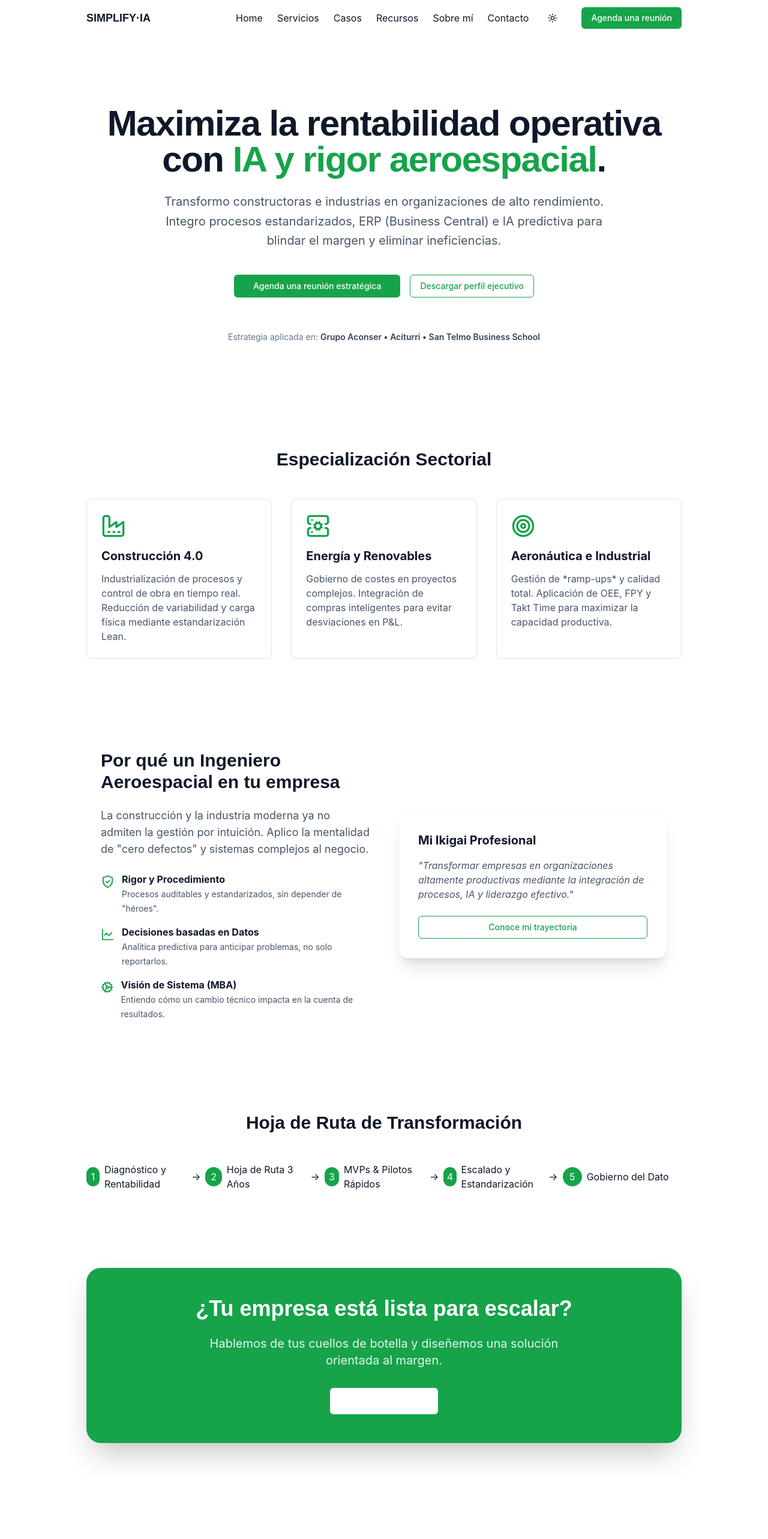
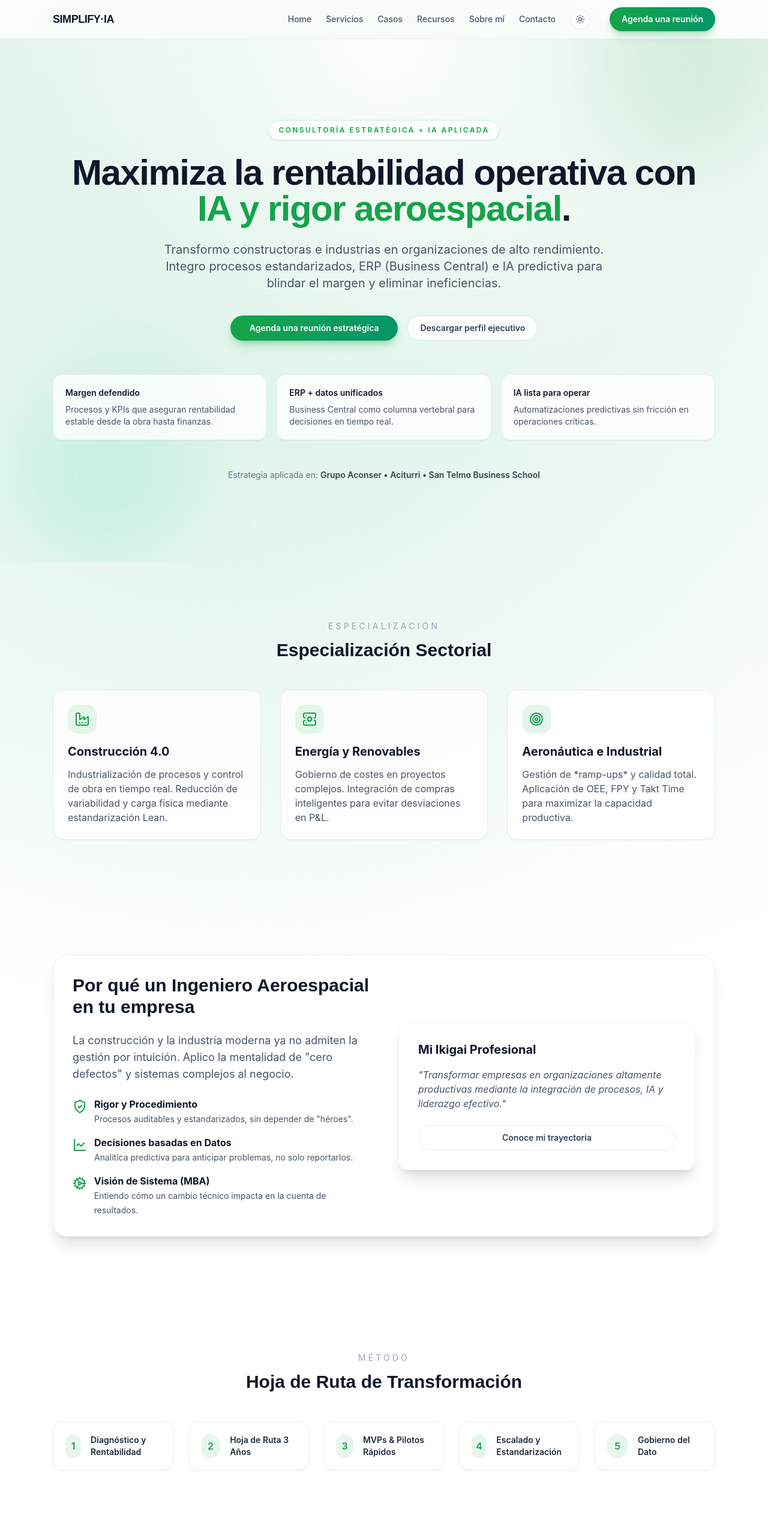
Before and after one commit to josemoyac/Simplify-IA, a Next.js app: page / in a window 1280 px wide. Shown: the top 2566 px of the page at 60% size. Built offline with nearby package versions, Linux system fonts and the light colour scheme.

Commit message:
Improve site visuals (#4)

```diff
--- a/app/globals.css
+++ b/app/globals.css
@@ -4,4 +4,13 @@
 
 html { scroll-behavior: smooth; }
 
-body { @apply bg-white dark:bg-slate-900 text-slate-900 dark:text-slate-100; }
+body {
+  @apply bg-slate-50 text-slate-900 dark:bg-slate-950 dark:text-slate-100 antialiased;
+  background-image: radial-gradient(circle at top, rgba(22, 163, 74, 0.12), transparent 55%),
+    radial-gradient(circle at 20% 20%, rgba(16, 185, 129, 0.08), transparent 40%);
+}
+
+.dark body {
+  background-image: radial-gradient(circle at top, rgba(22, 163, 74, 0.18), transparent 55%),
+    radial-gradient(circle at 20% 20%, rgba(16, 185, 129, 0.1), transparent 40%);
+}
--- a/app/page.tsx
+++ b/app/page.tsx
@@ -1,11 +1,8 @@
-import Link from 'next/link';
 import Button from '@/components/button';
 import Section from '@/components/section';
 import Card from '@/components/card';
 import Timeline from '@/components/timeline';
-import KPI from '@/components/kpi';
-import Testimonials from '@/components/testimonial';
-import { Check, Target, ServerCog, Brain, Factory, LineChart, GraduationCap, ShieldCheck, Cog } from 'lucide-react';
+import { Target, ServerCog, Factory, LineChart, ShieldCheck, Cog } from 'lucide-react';
 
 const methodology = ['Diagnóstico y Rentabilidad', 'Hoja de Ruta 3 Años', 'MVPs & Pilotos Rápidos', 'Escalado y Estandarización', 'Gobierno del Dato'];
 
@@ -13,19 +10,51 @@ export default function Home() {
   return (
     <main>
       {/* HERO SECTION */}
-      <Section>
-        <div className="text-center space-y-6 py-12">
+      <Section className="relative overflow-hidden">
+        <div aria-hidden className="absolute inset-0 -z-10">
+          <div className="absolute -top-32 right-0 h-80 w-80 rounded-full bg-brand/15 blur-3xl" />
+          <div className="absolute bottom-0 left-6 h-72 w-72 rounded-full bg-emerald-400/15 blur-3xl" />
+          <div className="absolute inset-0 bg-[radial-gradient(circle_at_top,_rgba(255,255,255,0.9),_transparent_60%)] dark:bg-[radial-gradient(circle_at_top,_rgba(15,23,42,0.6),_transparent_60%)]" />
+        </div>
+        <div className="text-center space-y-6 py-10">
+          <p className="mx-auto inline-flex items-center gap-2 rounded-full border border-brand/20 bg-white/70 px-4 py-2 text-xs font-semibold uppercase tracking-[0.2em] text-brand shadow-sm dark:border-brand/40 dark:bg-slate-900/70">
+            Consultoría Estratégica + IA aplicada
+          </p>
           <h1 className="text-4xl md:text-6xl font-heading font-bold tracking-tight">
             Maximiza la rentabilidad operativa con <span className="text-brand">IA y rigor aeroespacial</span>.
           </h1>
-          <p className="text-xl text-slate-600 dark:text-slate-300 max-w-3xl mx-auto leading-relaxed">
+          <p className="text-lg md:text-xl text-slate-600 dark:text-slate-300 max-w-3xl mx-auto leading-relaxed">
             Transformo constructoras e industrias en organizaciones de alto rendimiento. Integro procesos estandarizados, ERP (Business Central) e IA predictiva para blindar el margen y eliminar ineficiencias.
           </p>
           <div className="flex flex-col sm:flex-row gap-4 justify-center pt-4">
             <Button as="a" href="/contacto" variant="primary" className="text-lg px-8">Agenda una reunión estratégica</Button>
             <Button as="a" href="/jose-moya.pdf" variant="secondary">Descargar perfil ejecutivo</Button>
           </div>
-          <p className="text-sm text-slate-500 pt-8">
+          <div className="grid gap-4 pt-8 md:grid-cols-3 text-left">
+            {[
+              {
+                title: 'Margen defendido',
+                copy: 'Procesos y KPIs que aseguran rentabilidad estable desde la obra hasta finanzas.'
+              },
+              {
+                title: 'ERP + datos unificados',
+                copy: 'Business Central como columna vertebral para decisiones en tiempo real.'
+              },
+              {
+                title: 'IA lista para operar',
+                copy: 'Automatizaciones predictivas sin fricción en operaciones críticas.'
+              }
+            ].map((item) => (
+              <div
+                key={item.title}
+                className="rounded-2xl border border-slate-200/80 bg-white/80 p-5 shadow-sm backdrop-blur dark:border-slate-800/80 dark:bg-slate-900/60"
+              >
+                <p className="text-sm font-semibold text-slate-900 dark:text-slate-100">{item.title}</p>
+                <p className="mt-2 text-sm text-slate-600 dark:text-slate-300">{item.copy}</p>
+              </div>
+            ))}
+          </div>
+          <p className="text-sm text-slate-500 pt-6">
             Estrategia aplicada en: <span className="font-semibold text-slate-700 dark:text-slate-200">Grupo Aconser • Aciturri • San Telmo Business School</span>
           </p>
         </div>
@@ -33,24 +62,33 @@ export default function Home() {
 
       {/* SECTORES - ENFOQUE INGENIERÍA */}
       <Section id="sectores">
-        <h2 className="text-3xl font-heading mb-12 text-center font-bold">Especialización Sectorial</h2>
+        <div className="text-center mb-12">
+          <p className="text-sm uppercase tracking-[0.3em] text-slate-400">Especialización</p>
+          <h2 className="text-3xl font-heading mt-3 font-bold">Especialización Sectorial</h2>
+        </div>
         <div className="grid md:grid-cols-3 gap-8">
-          <Card className="border-t-4 border-t-brand hover:shadow-lg transition-shadow">
-            <Factory className="h-10 w-10 text-brand mb-4" />
+          <Card className="group">
+            <div className="inline-flex h-12 w-12 items-center justify-center rounded-2xl bg-brand/10 text-brand mb-4 transition-colors group-hover:bg-brand group-hover:text-white">
+              <Factory className="h-6 w-6" />
+            </div>
             <h3 className="text-xl font-bold mb-3">Construcción 4.0</h3>
             <p className="text-slate-600 dark:text-slate-300">
               Industrialización de procesos y control de obra en tiempo real. Reducción de variabilidad y carga física mediante estandarización Lean.
             </p>
           </Card>
-          <Card className="border-t-4 border-t-brand hover:shadow-lg transition-shadow">
-            <ServerCog className="h-10 w-10 text-brand mb-4" />
+          <Card className="group">
+            <div className="inline-flex h-12 w-12 items-center justify-center rounded-2xl bg-brand/10 text-brand mb-4 transition-colors group-hover:bg-brand group-hover:text-white">
+              <ServerCog className="h-6 w-6" />
+            </div>
             <h3 className="text-xl font-bold mb-3">Energía y Renovables</h3>
             <p className="text-slate-600 dark:text-slate-300">
               Gobierno de costes en proyectos complejos. Integración de compras inteligentes para evitar desviaciones en P&L.
             </p>
           </Card>
-          <Card className="border-t-4 border-t-brand hover:shadow-lg transition-shadow">
-            <Target className="h-10 w-10 text-brand mb-4" />
+          <Card className="group">
+            <div className="inline-flex h-12 w-12 items-center justify-center rounded-2xl bg-brand/10 text-brand mb-4 transition-colors group-hover:bg-brand group-hover:text-white">
+              <Target className="h-6 w-6" />
+            </div>
             <h3 className="text-xl font-bold mb-3">Aeronáutica e Industrial</h3>
             <p className="text-slate-600 dark:text-slate-300">
               Gestión de *ramp-ups* y calidad total. Aplicación de OEE, FPY y Takt Time para maximizar la capacidad productiva.
@@ -60,8 +98,9 @@ export default function Home() {
       </Section>
 
       {/* VALOR DIFERENCIAL - EL MÉTODO AEROESPACIAL */}
-      <Section className="bg-slate-50 dark:bg-slate-800/50 rounded-3xl my-12">
-        <div className="grid md:grid-cols-2 gap-12 items-center p-6">
+      <Section className="relative">
+        <div className="rounded-3xl border border-slate-200/70 bg-white/70 p-8 shadow-xl backdrop-blur dark:border-slate-800/80 dark:bg-slate-900/60">
+          <div className="grid md:grid-cols-2 gap-12 items-center">
             <div>
               <h2 className="text-3xl font-heading font-bold mb-6">Por qué un Ingeniero Aeroespacial en tu empresa</h2>
               <p className="text-lg mb-6 text-slate-600 dark:text-slate-300">
@@ -91,7 +130,7 @@ export default function Home() {
                 </li>
               </ul>
             </div>
-          <div className="bg-white dark:bg-slate-900 p-8 rounded-2xl shadow-xl border border-slate-100 dark:border-slate-800">
+            <div className="bg-white/90 dark:bg-slate-950/70 p-8 rounded-2xl shadow-xl border border-slate-100 dark:border-slate-800">
               <h3 className="font-bold text-xl mb-4">Mi Ikigai Profesional</h3>
               <p className="italic text-slate-600 dark:text-slate-400 mb-6">
                 "Transformar empresas en organizaciones altamente productivas mediante la integración de procesos, IA y liderazgo efectivo."
@@ -99,17 +138,21 @@ export default function Home() {
               <Button as="a" href="/sobre-mi" variant="secondary" className="w-full">Conoce mi trayectoria</Button>
             </div>
           </div>
+        </div>
       </Section>
 
       {/* METODOLOGÍA */}
       <Section id="metodologia">
-        <h2 className="text-3xl font-heading mb-12 text-center font-bold">Hoja de Ruta de Transformación</h2>
+        <div className="text-center mb-12">
+          <p className="text-sm uppercase tracking-[0.3em] text-slate-400">Método</p>
+          <h2 className="text-3xl font-heading mt-3 font-bold">Hoja de Ruta de Transformación</h2>
+        </div>
         <Timeline steps={methodology.map((m) => ({ title: m }))} />
       </Section>
 
       {/* CTA FINAL */}
       <Section id="cta-final">
-        <div className="bg-brand text-white rounded-3xl p-12 text-center shadow-2xl">
+        <div className="bg-gradient-to-r from-brand via-emerald-600 to-green-600 text-white rounded-3xl p-12 text-center shadow-2xl">
           <h2 className="text-3xl md:text-4xl font-heading font-bold mb-6">¿Tu empresa está lista para escalar?</h2>
           <p className="text-xl opacity-90 mb-8 max-w-2xl mx-auto">
             Hablemos de tus cuellos de botella y diseñemos una solución orientada al margen.
--- a/components/button.tsx
+++ b/components/button.tsx
@@ -17,10 +17,10 @@ export default function Button({
   className,
   ...props
 }: Props) {
-  const base = 'inline-flex items-center justify-center rounded-md px-4 py-2 text-sm font-medium focus:outline-none focus-visible:ring-2 focus-visible:ring-brand focus-visible:ring-offset-2';
+  const base = 'inline-flex items-center justify-center rounded-full px-5 py-2.5 text-sm font-semibold transition-all duration-200 focus:outline-none focus-visible:ring-2 focus-visible:ring-brand/60 focus-visible:ring-offset-2 focus-visible:ring-offset-white dark:focus-visible:ring-offset-slate-900';
   const styles = {
-    primary: 'bg-brand text-white hover:bg-green-600',
-    secondary: 'border border-brand text-brand hover:bg-brand/10'
+    primary: 'bg-gradient-to-r from-brand to-emerald-600 text-white shadow-lg shadow-brand/30 hover:-translate-y-0.5 hover:shadow-brand/40',
+    secondary: 'border border-slate-200 bg-white/80 text-slate-700 hover:border-brand/60 hover:text-brand hover:-translate-y-0.5 dark:border-slate-700 dark:bg-slate-900/40 dark:text-slate-200'
   };
   return (
     <Comp className={clsx(base, styles[variant], className)} {...props}>
--- a/components/card.tsx
+++ b/components/card.tsx
@@ -1,5 +1,15 @@
 import { ReactNode } from 'react';
+import clsx from 'clsx';
 
-export default function Card({ children }: { children: ReactNode }) {
-  return <div className="rounded-lg border border-slate-200 dark:border-slate-700 p-6 shadow-sm bg-white dark:bg-slate-800">{children}</div>;
+export default function Card({ children, className }: { children: ReactNode; className?: string }) {
+  return (
+    <div
+      className={clsx(
+        'rounded-2xl border border-slate-200/80 bg-white/80 p-6 shadow-sm backdrop-blur transition-all duration-200 hover:-translate-y-1 hover:shadow-lg dark:border-slate-800/80 dark:bg-slate-900/60',
+        className
+      )}
+    >
+      {children}
+    </div>
+  );
 }
--- a/components/container.tsx
+++ b/components/container.tsx
@@ -1,5 +1,5 @@
 import { ReactNode } from 'react';
 
 export default function Container({ children }: { children: ReactNode }) {
-  return <div className="mx-auto max-w-5xl px-4">{children}</div>;
+  return <div className="mx-auto max-w-6xl px-4 sm:px-6">{children}</div>;
 }
--- a/components/header.tsx
+++ b/components/header.tsx
@@ -16,16 +16,22 @@ const links = [
 export default function Header() {
   const { toggle } = useTheme();
   return (
-    <header className="fixed top-0 w-full bg-white/80 dark:bg-slate-900/80 backdrop-blur z-50">
-      <nav className="mx-auto flex max-w-5xl items-center justify-between px-4 py-3">
-        <Link href="/" className="font-heading text-lg font-bold">SIMPLIFY·IA</Link>
+    <header className="fixed top-0 w-full bg-white/75 dark:bg-slate-950/80 backdrop-blur border-b border-slate-200/60 dark:border-slate-800/60 z-50">
+      <nav className="mx-auto flex max-w-6xl items-center justify-between px-4 py-3 sm:px-6">
+        <Link href="/" className="font-heading text-lg font-bold tracking-tight">
+          SIMPLIFY·IA
+        </Link>
         <div className="hidden md:flex gap-6 items-center">
           {links.map((l) => (
-            <Link key={l.href} href={l.href} className="hover:text-brand">
+            <Link key={l.href} href={l.href} className="text-sm font-medium text-slate-600 hover:text-brand dark:text-slate-300">
               {l.label}
             </Link>
           ))}
-          <button onClick={toggle} aria-label="Cambiar tema" className="p-2 rounded-md hover:bg-slate-100 dark:hover:bg-slate-800">
+          <button
+            onClick={toggle}
+            aria-label="Cambiar tema"
+            className="p-2 rounded-full border border-slate-200/80 bg-white/80 text-slate-600 hover:text-brand hover:border-brand/50 dark:border-slate-700 dark:bg-slate-900/50 dark:text-slate-300"
+          >
             <Sun className="h-4 w-4 dark:hidden" />
             <Moon className="h-4 w-4 hidden dark:block" />
           </button>
--- a/components/section.tsx
+++ b/components/section.tsx
@@ -1,9 +1,18 @@
 import { ReactNode } from 'react';
+import clsx from 'clsx';
 import Container from './container';
 
-export default function Section({ children, id }: { children: ReactNode; id?: string }) {
+export default function Section({
+  children,
+  id,
+  className
+}: {
+  children: ReactNode;
+  id?: string;
+  className?: string;
+}) {
   return (
-    <section id={id} className="py-16">
+    <section id={id} className={clsx('py-20 sm:py-24', className)}>
       <Container>{children}</Container>
     </section>
   );
--- a/components/timeline.tsx
+++ b/components/timeline.tsx
@@ -2,12 +2,16 @@ interface Step { title: string; }
 
 export default function Timeline({ steps }: { steps: Step[] }) {
   return (
-    <ol className="flex flex-col md:flex-row md:items-center md:justify-between">
+    <ol className="grid gap-6 md:grid-cols-5">
       {steps.map((s, i) => (
-        <li key={s.title} className="flex items-center md:flex-1">
-          <span className="flex h-8 w-8 items-center justify-center rounded-full bg-brand text-white mr-2">{i + 1}</span>
-          <span>{s.title}</span>
-          {i < steps.length - 1 && <span className="mx-2 hidden md:block">→</span>}
+        <li
+          key={s.title}
+          className="relative flex items-start gap-4 rounded-2xl border border-slate-200/80 bg-white/80 p-5 shadow-sm backdrop-blur dark:border-slate-800/80 dark:bg-slate-900/60"
+        >
+          <span className="flex h-10 w-10 items-center justify-center rounded-full bg-brand/10 text-brand font-semibold">
+            {i + 1}
+          </span>
+          <span className="text-sm font-semibold text-slate-800 dark:text-slate-100">{s.title}</span>
         </li>
       ))}
     </ol>
```
Also changed, not shown: components/footer.tsx (+6 -6 lines), components/testimonial.tsx (+10 -4 lines). Lines whose indentation alone changed are shown as unchanged.
